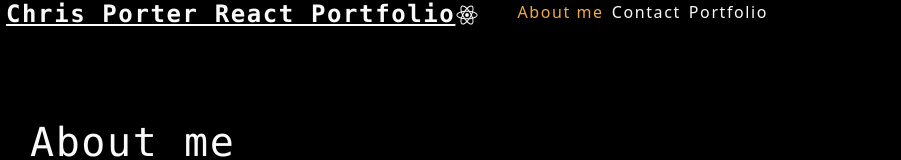
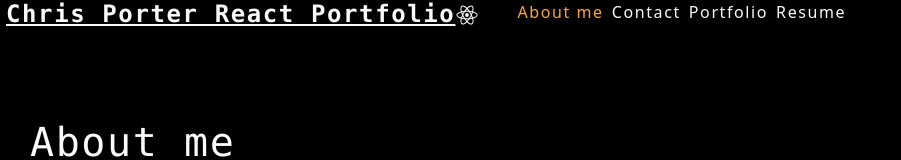
Before and after one commit to ChrisPorter87/React_Portfolio, a React (Create React App) app in the folder reactportfolio/: page / in a window 1280 px wide. Shown: the top 160 px of the page, without its empty margins (0-901 px from the left). Built offline with nearby package versions, Linux system fonts and the light colour scheme.

Commit message:
resume added

```diff
--- a/reactportfolio/src/App.js
+++ b/reactportfolio/src/App.js
@@ -3,8 +3,8 @@ import Nav from "./components/Nav";
 import About from "./components/About";
 import Gallery from "./components/Gallery";
 import ContactForm from "./components/Contact";
-import Footer from "./components/Footer/footer";
 import "bootstrap/dist/css/bootstrap.min.css";
+import Resume from "./components/Resume";
 function App() {
   const [categories] = useState([
     {
@@ -19,6 +19,10 @@ function App() {
       name: "portfolio",
       description:
         "Screenshot photos of projects that I have created individually or as a group. Feel free to click the image and be taken to the project page.",
+    },
+    {
+      name: "Resume",
+      description: "",
     },
     // {
     //   name: "landscape",
@@ -35,6 +39,8 @@ function App() {
         return <ContactForm />;
       case "portfolio":
         return <Gallery currentCategory={category} />;
+      case "Resume":
+        return <Resume />;
     }
   }
   return (
--- /dev/null
+++ b/reactportfolio/src/components/Resume/index.jsx
@@ -0,0 +1,13 @@
+function Resume() {
+  return (
+    <a
+      download="RESUMENOVAVERSION.pdf"
+      href="/ReactPortfolio/reactportfolio/public/files/RESUMENOVAVERSION.pdf"
+      title="Download resume"
+    >
+      Click here to download a copy of my resume
+    </a>
+  );
+}
+
+export default Resume;
--- a/reactportfolio/src/index.css
+++ b/reactportfolio/src/index.css
@@ -2,6 +2,7 @@ main {
   max-width: 100%;
   padding: 30px;
   background-color: black;
+  color: white;
 }
 :root {
   --primary: #8c54ff;
@@ -23,6 +24,7 @@ main {
 html,
 body {
   min-height: 100%;
+  background-color: #000000;
 }
 
 body {
```
Also changed, not shown: 1 other file (tests, documents, lock files or other folders).
